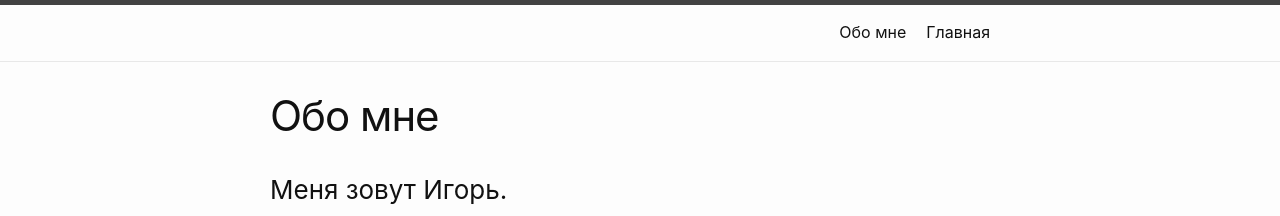
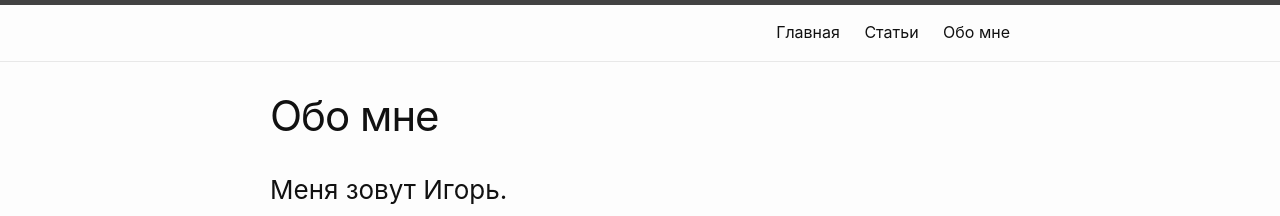
Before and after one commit to Enigma0960/enigma0960.github.io, a Jekyll site: the page built from about.md, in a window 1280 px wide. Shown: the top 216 px of the page. Built offline with Jekyll 4.4.1, drawn with Linux system fonts in a browser that asks for light colours.

Commit message:
Fix header link

```diff
--- a/_includes/header.html
+++ b/_includes/header.html
@@ -1,8 +1,5 @@
 <header class="site-header">
     <div class="wrapper">
-        {%- assign default_paths = site.pages | map: "path" -%}
-        {%- assign page_paths = site.header_pages | default: default_paths -%}
-
         <nav class="site-nav">
             <input type="checkbox" id="nav-trigger" class="nav-trigger"/>
             <label for="nav-trigger">
@@ -13,10 +10,13 @@
               </span>
             </label>
             <div class="trigger">
-                {%- for path in page_paths -%}
-                {%- assign all_pages = site.pages | where: "path", path | first -%}
-                <a class="page-link" href="{{ all_pages.url | relative_url }}">{{ all_pages.title | escape }}</a>
-                {%- endfor -%}
+                {%- assign index_page = site.pages | where: "name", "index.md" | first -%}
+                {%- assign posts_page = site.pages | where: "name", "posts.md" | first -%}
+                {%- assign about_page = site.pages | where: "name", "about.md" | first -%}
+
+                <a class="page-link" href="{{ index_page.url | relative_url }}">{{ index_page.title | escape }}</a>
+                <a class="page-link" href="{{ posts_page.url | relative_url }}">{{ posts_page.title | escape }}</a>
+                <a class="page-link" href="{{ about_page.url | relative_url }}">{{ about_page.title | escape }}</a>
             </div>
         </nav>
     </div>
```
Also changed, not shown: about.md (+0 -1 lines), index.md (+0 -3 lines), posts.md (added, +5 -0 lines).
